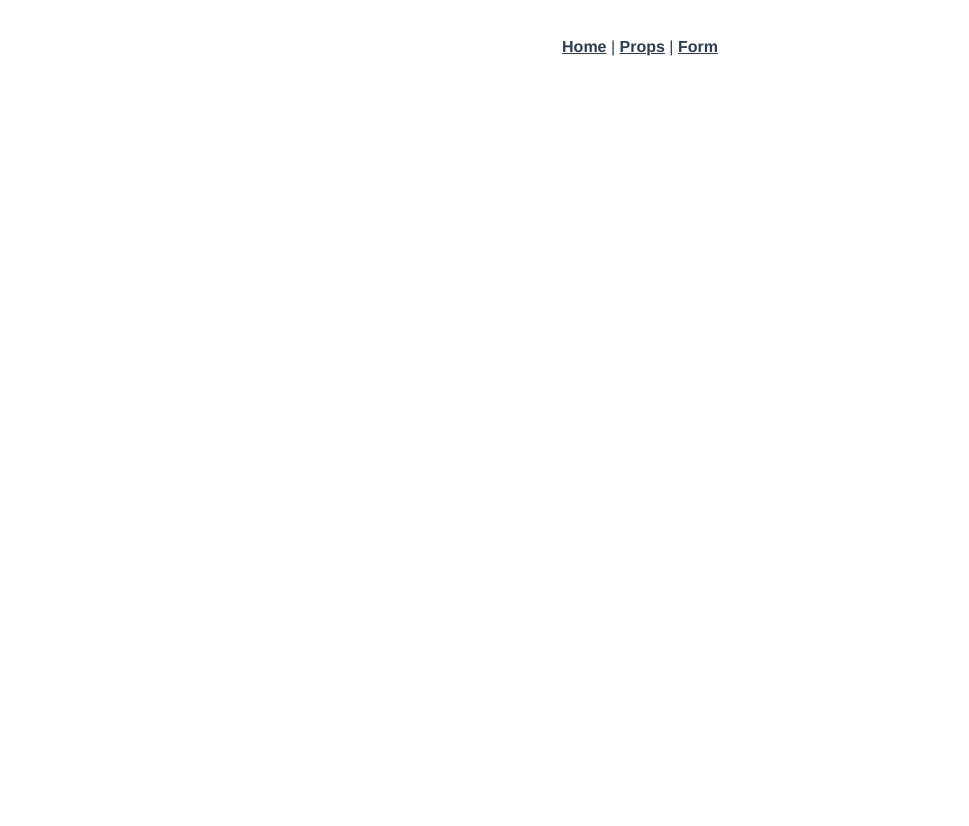
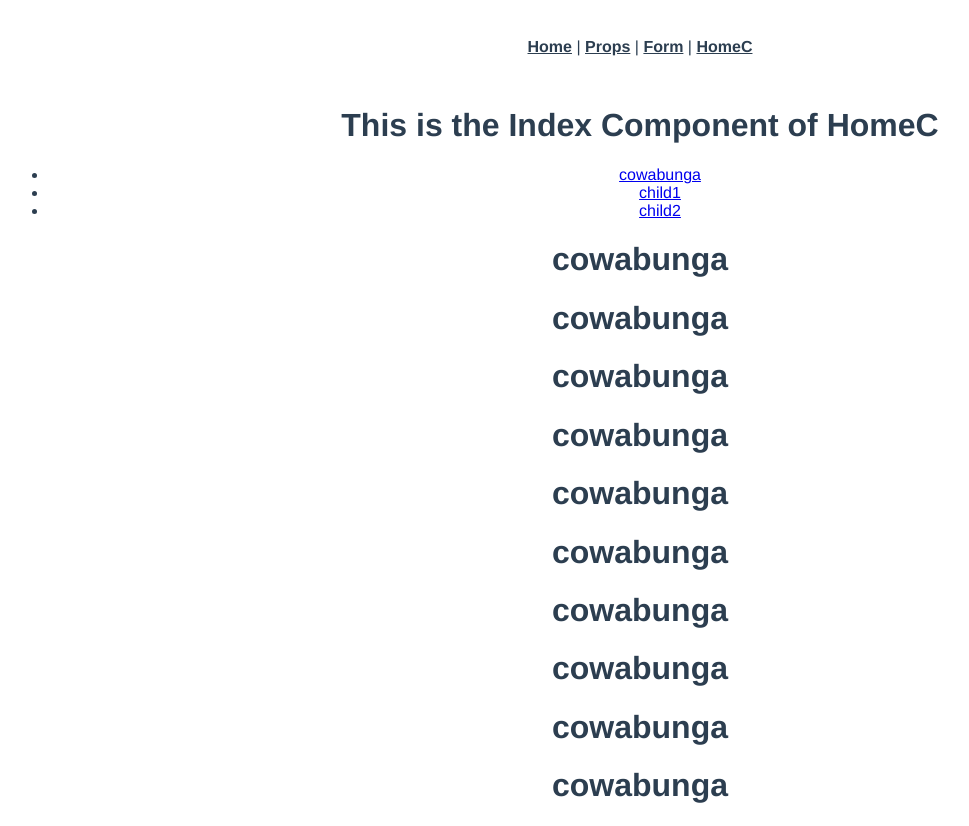
Before and after one commit to SITHS-NEW-APCSP/UNIT_2_Reactive_Vue, a Vue app in the folder basics/: page /HomeC/cow in a window 1280 px wide. Shown: the whole page, without its empty margins (0-969 px from the left). Before the commit the page ends 800 px from the top, so only its background shows below. Built offline with nearby package versions, Linux system fonts and the light colour scheme.

Commit message:
child routing and pathing done

```diff
--- a/basics/src/App.vue
+++ b/basics/src/App.vue
@@ -3,7 +3,9 @@
     <div id="nav">
       <router-link to="/">Home</router-link> |
       <router-link to="/props">Props</router-link> |
-      <router-link to="/form">Form</router-link>
+      <router-link to="/form">Form</router-link> |
+      <router-link to="/HomeC">HomeC</router-link>
+
     </div>
     <router-view />
   </div>
--- a/basics/src/router/index.js
+++ b/basics/src/router/index.js
@@ -11,6 +11,7 @@ const routes = [
     component: Home,
 
   },
+
   {
     path: "/Props",
     name: "Props",
@@ -27,6 +28,38 @@ const routes = [
     component: () =>
       import(/* webpackChunkName: "about" */ "../views/Form.vue"),
   },
+  {
+    path: '/HomeC',
+    name : "HomeC",
+    component: () =>
+      import(/* webpackChunkName: "about" */ "../views/HomeC/Index.vue"),
+
+
+    children : [
+      {
+        path: 'child1',
+        name : "child1",
+        component: () =>
+          import(/* webpackChunkName: "about" */ "../views/HomeC/child1.vue"),
+
+      },
+      {
+        path: 'child2',
+        name : "child2",
+        component: () =>
+          import(/* webpackChunkName: "about" */ "../views/HomeC/child2.vue"),
+
+      },
+      {
+        path: "cow",
+        name : "cowabunga",
+        component: () =>
+          import(/* webpackChunkName: "about" */ "../views/HomeC/cowabunga.vue"),
+
+      },
+    ]
+
+  },
 ];
 
 const router = new VueRouter({
--- a/basics/src/views/HomeC/Index.vue
+++ b/basics/src/views/HomeC/Index.vue
@@ -2,9 +2,12 @@
   <div>
     <div >
       <h1>This is the Index Component of HomeC</h1>
-      <li><router-link to="/admin">cowabunga</router-link></li>
-      <li><router-link to="/admin/child1">child1</router-link></li>
-      <li><router-link to="/admin/child2">child2</router-link></li>
+      <ul>
+        <li><router-link to="/HomeC/cow">cowabunga</router-link></li>
+        <li><router-link to="/HomeC/child1">child1</router-link></li>
+        <li><router-link to="/HomeC/child2">child2</router-link></li>
+      </ul>
+      <router-view></router-view>
     </div>
   </div>
 </template>
--- a/basics/src/views/HomeC/cowabunga.vue
+++ b/basics/src/views/HomeC/cowabunga.vue
@@ -1,6 +1,15 @@
 <template>
   <div>
-    <div >
+    <div>
+      <h1>cowabunga</h1>
+      <h1>cowabunga</h1>
+      <h1>cowabunga</h1>
+      <h1>cowabunga</h1>
+      <h1>cowabunga</h1>
+      <h1>cowabunga</h1>
+      <h1>cowabunga</h1>
+      <h1>cowabunga</h1>
+      <h1>cowabunga</h1>
       <h1>cowabunga</h1>
     </div>
   </div>
```
